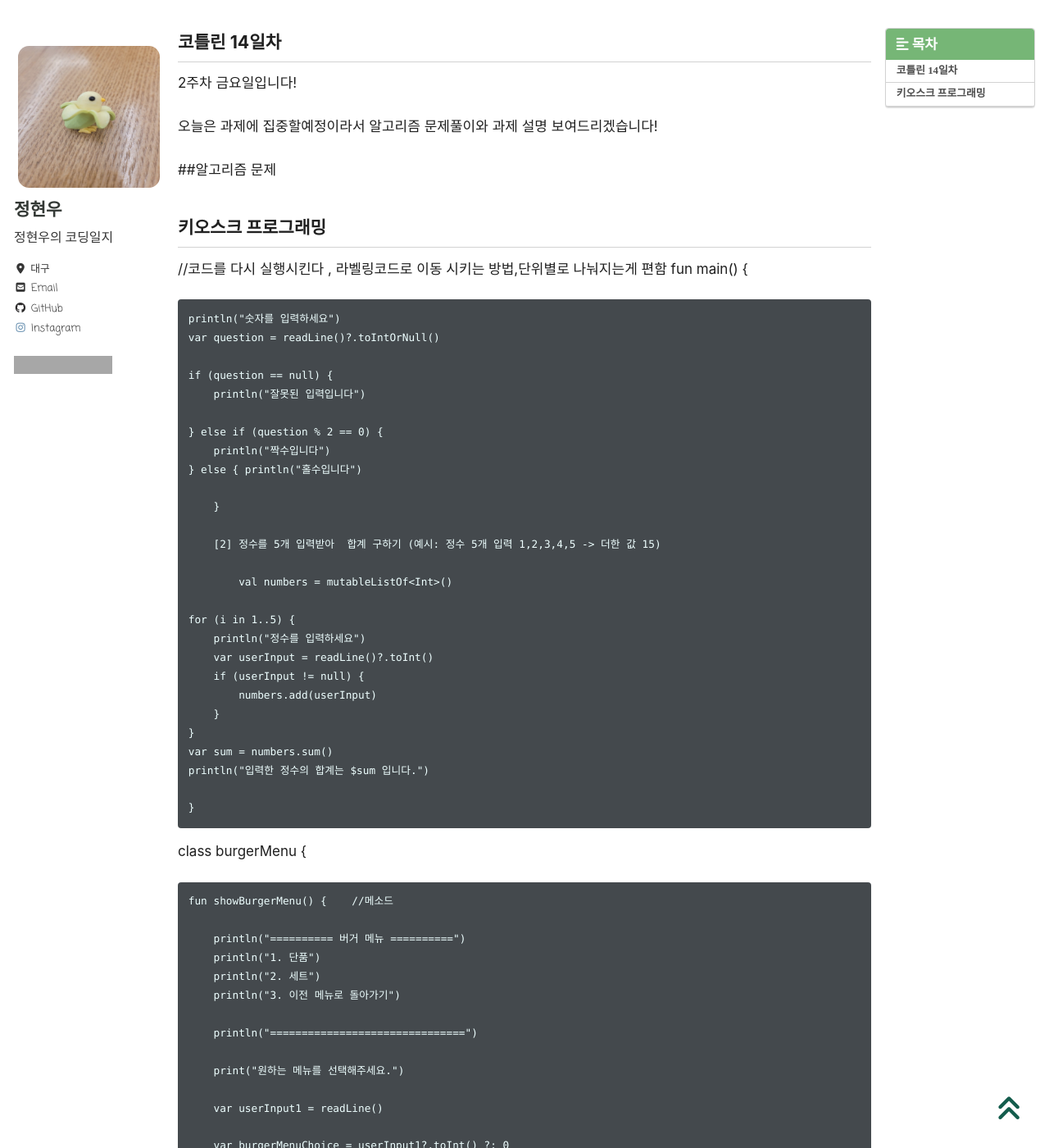
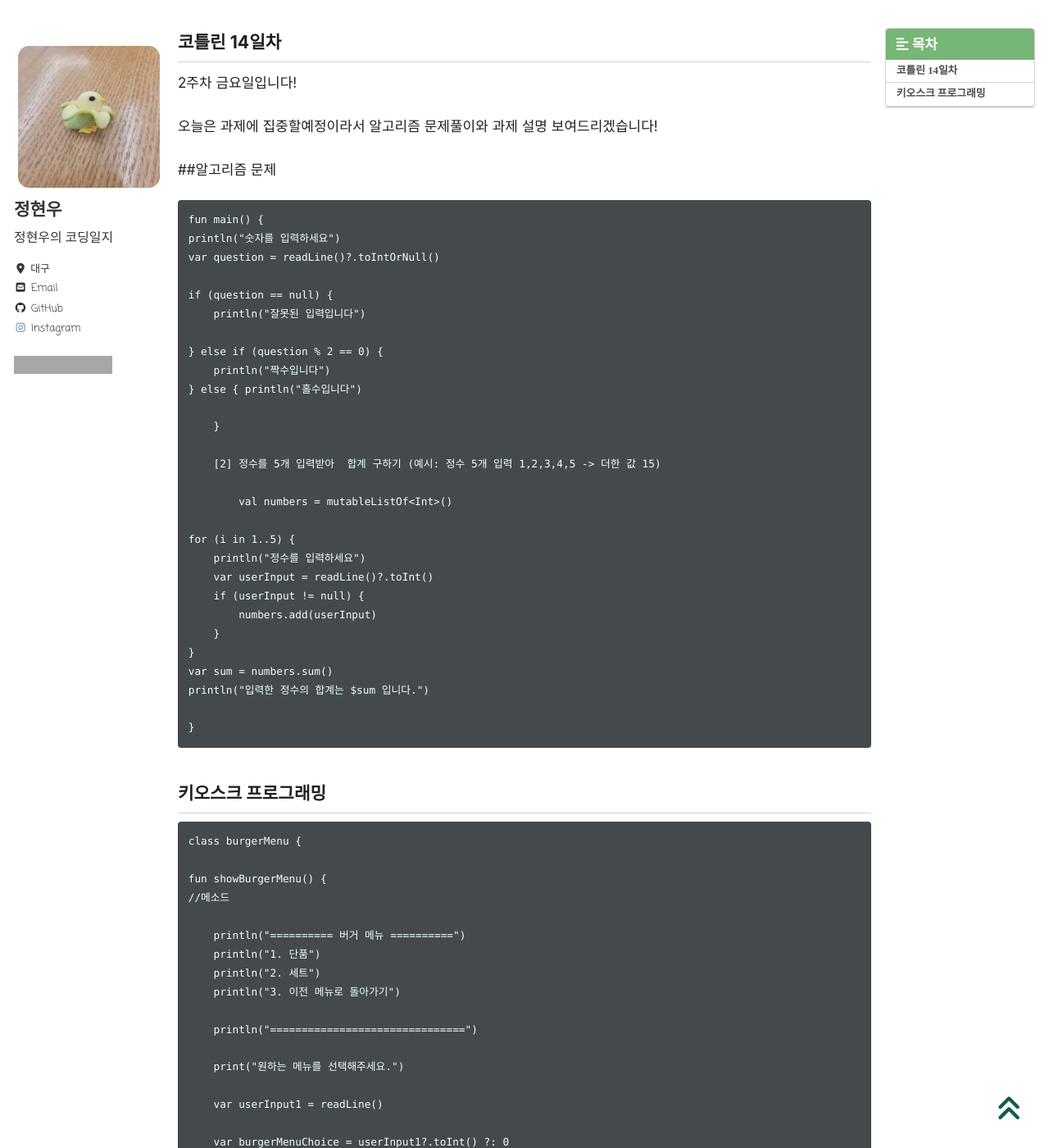
Before and after one commit to hyunparrot/hyunparrot.github.io, a Jekyll site: the page built from _posts/Blog/2023-12-08-kotlin-14.md, in a window 1280 px wide and 1400 px high, scrolled down 339 px. Shown: the whole window at 82% size. Built offline with Jekyll 4.4.1, drawn with Linux system fonts in a browser that asks for light colours; cached includes are drawn as plain includes; nearby versions of some CDN libraries; some web fonts are replaced; comment, search, counter and statistics services are not loaded; some of the changed text lies outside the part shown; grey boxes are pictures that could not be loaded.

Commit message:
Update 2023-12-08-kotlin-14.md

```diff
--- a/_posts/Blog/2023-12-08-kotlin-14.md
+++ b/_posts/Blog/2023-12-08-kotlin-14.md
@@ -25,11 +25,7 @@
 
 ##알고리즘 문제
 
-## 키오스크 프로그래밍
-
-//코드를 다시 실행시킨다 , 라벨링코드로 이동 시키는 방법,단위별로 나눠지는게 편함
-fun main() {
-
+    fun main() {
     println("숫자를 입력하세요")
     var question = readLine()?.toIntOrNull()
 
@@ -139,9 +140,9 @@
             break
         }
     }
-}
+    }
 
-fun set() {
+    fun set() {
 
     println("========== 주문 내역 ==========")
     println("1. 주문 추가")
@@ -185,7 +186,7 @@
 
 
 
-        민수님 장바구니 추가 완성도 높음
+민수님 장바구니 추가 완성도 높음
 
 형수님,민수님,명준님 while문 으로 작성
 
```
Also changed, not shown: other parts of _posts/Blog/2023-12-08-kotlin-14.md (+7 -2 lines).
